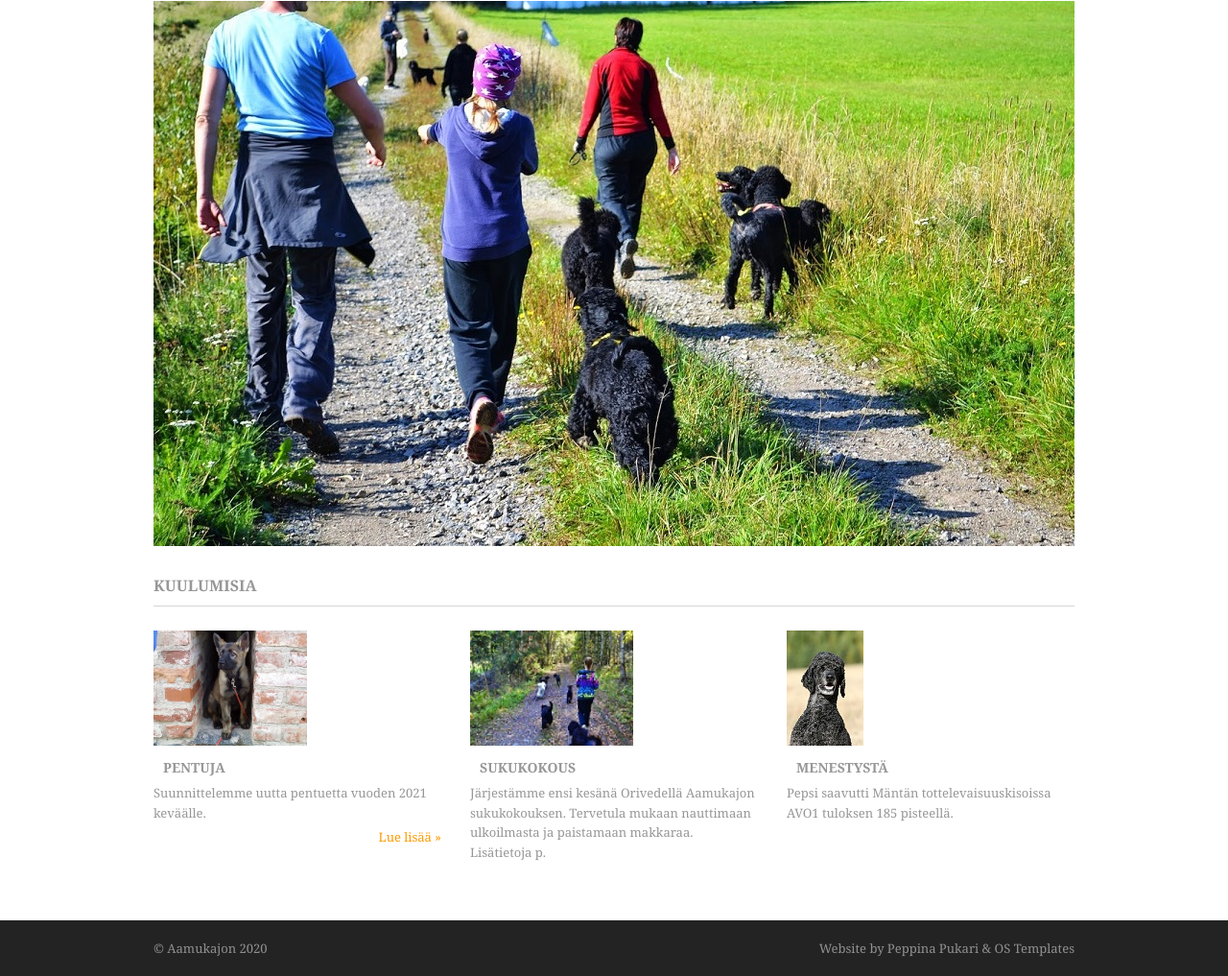
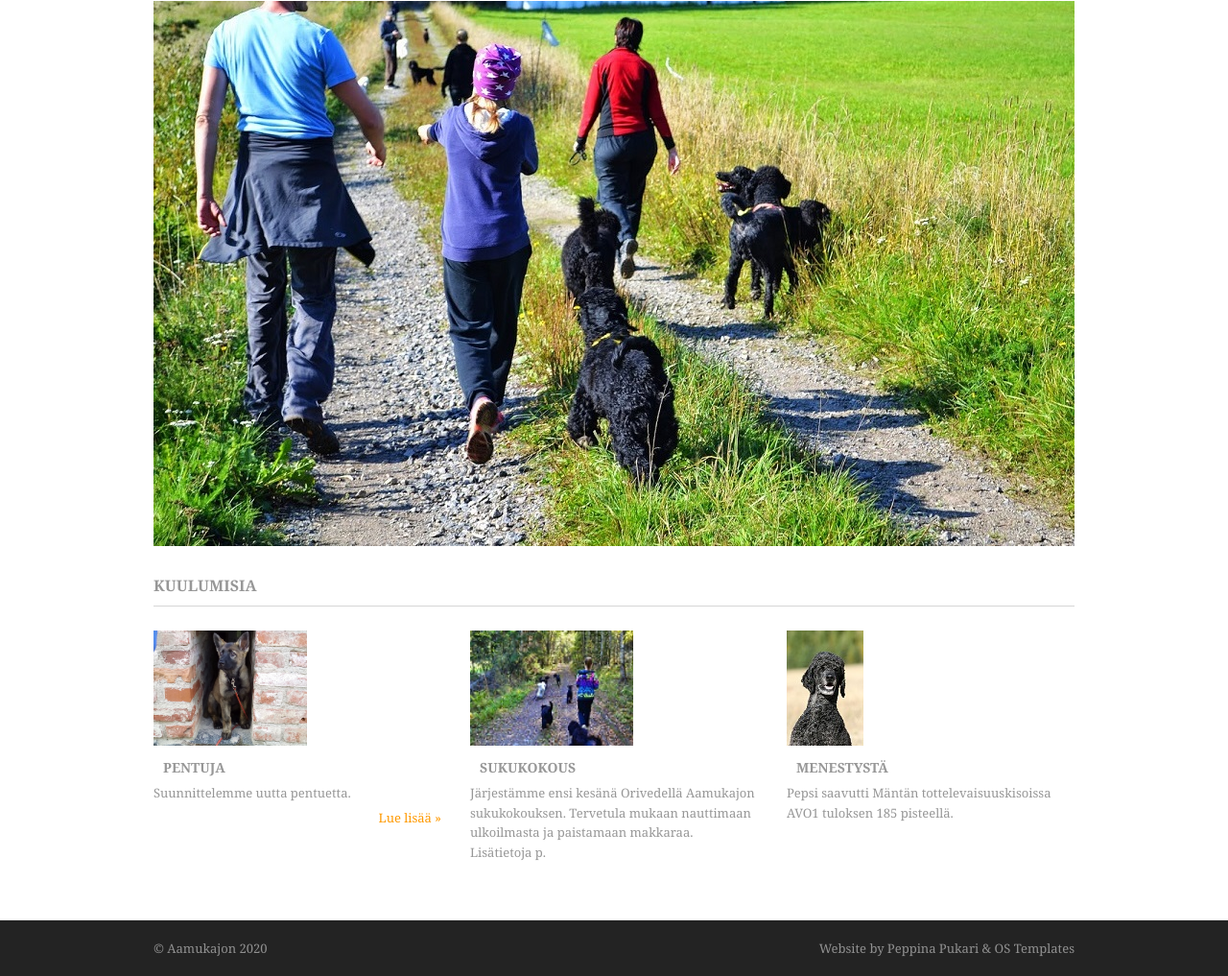
Before and after one commit to nappii3/aamukajon, a plain HTML site: page index.html in a window 1280 px wide. Shown: the part 214-1231 px from the top of the page at 96% size. Drawn offline with Linux system fonts and the light colour scheme.

Commit message:
Update index.html

```diff
--- a/index.html
+++ b/index.html
@@ -39,8 +39,8 @@
         <article>
           <figure><img src="pentu.tara.jpg" width="160" height="120" alt=""></figure><p>
           <strong>pentuja</strong>
-          <p>Suunnittelemme uutta pentuetta vuoden 2021 keväälle</a>.</p>
-          <p class="more"><a href="pentuja.html">Lue lisää &raquo;</a></p>
+          <p>Suunnittelemme uutta pentuetta</a>.</p>
+          <p class="more"><a href="pentu9ja.html">Lue lisää &raquo;</a></p>
         </article>
 
         <article>
```
